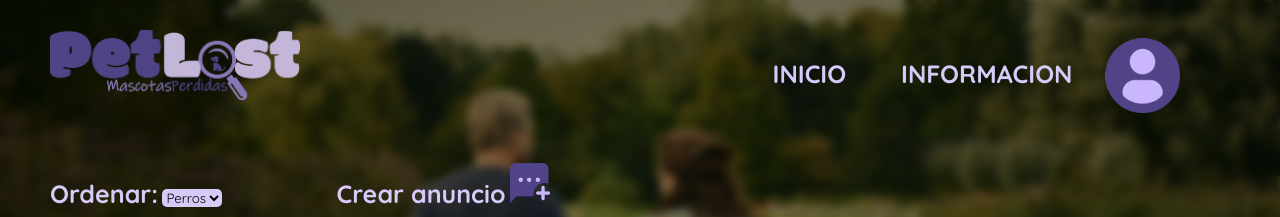
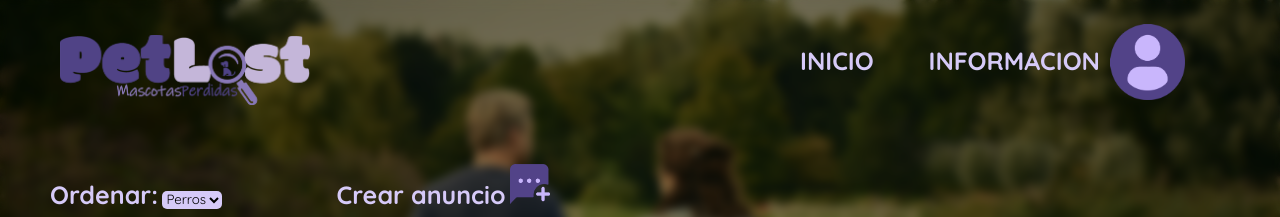
Before and after one commit to Dev-Joshua/PetLost-Frontend, a plain HTML site: page Frontend/html/home.html in a window 1280 px wide. Shown: the top 217 px of the page. Drawn offline with nearby package versions, Linux system fonts and the light colour scheme.

Commit message:
Organizo header and nav

```diff
--- a/Frontend/styles/home.css
+++ b/Frontend/styles/home.css
@@ -19,7 +19,6 @@
   outline: none;
 }
 
-
 body {
   width: 100%;
   /* min-height: 100vh; */
@@ -34,14 +33,16 @@ body {
   min-height: 100vh;
 }
 
+/* Header */
 header {
-  position: relative;
-  top: 0;
+  width: 100%;
+  height: 120px;
+  /* background-color: var(--header); */
 }
 
 header img {
   width: 250px;
-  /* margin: 10px; */
+  margin: 10px;
 }
 
 .profile-image {
@@ -59,9 +60,12 @@ header img {
   justify-content: space-between;
   flex-direction: row;
   flex-wrap: nowrap;
-  /* height: 120px; */
-  margin: 30px 50px 0px 50px;
-  /* align-items: center;*/
+  height: 120px;
+  margin: 0px 50px 0px 50px;
+}
+
+.nav .logo {
+  margin-top: 35px;
 }
 
 .container-list {
@@ -69,7 +73,7 @@ header img {
   align-items: center;
   text-transform: uppercase;
   font-size: 20px;
-  margin-left: 55vh;
+  margin-left: 60vh;
 }
 
 .container-list ul {
@@ -90,11 +94,9 @@ header img {
 }
 
 .container-list ul li a:hover {
-  /* color: var(--letter); */
+  color: var(--letter);
   text-decoration-line: underline;
   font-weight: bold;
-  /* background-color: var(--button);
-  border-radius: 10px; */
 }
 
 .container-account {
@@ -134,11 +136,14 @@ header img {
 .container-account li a {
   color: #ffffff;
   text-decoration: none;
+
 }
 
 .container-account li a:hover {
   text-decoration: underline;
 }
+
+/* Main */
 
 main {
   height: 80vh;
```
